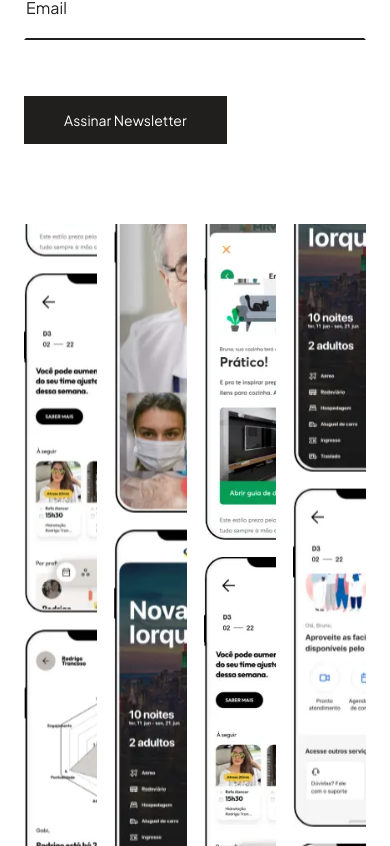
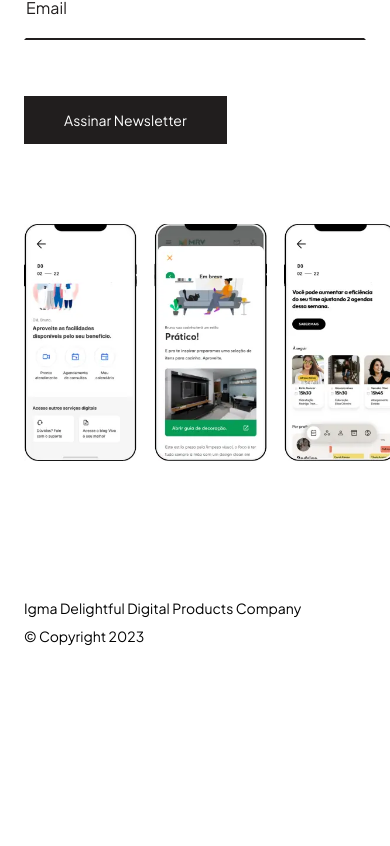
Before and after one commit to EdiJunior88/Igma_Teste_FrontEnd, a React (Vite) app in the folder app/: page / in a window 390 px wide. Shown: the part 2458-3304 px from the top of the page. After the commit the page ends 3184 px from the top, so only its background shows below. Built offline with nearby package versions, Linux system fonts and the light colour scheme.

Commit message:
- Página concluída no modo (360px a 1024px) - Adição dos componentes: GalleryMobile.tsx InfiniteLooperMobile.tsx - Ajuste do arquivo Gallery.css para incluir um media querie

```diff
--- a/app/src/components/Footer.tsx
+++ b/app/src/components/Footer.tsx
@@ -3,7 +3,7 @@ const Footer = () => {
   const textFooterCopyright = "© Copyright 2023";
 
   return (
-    <div className="mx-6 flex justify-between lg:mx-0 lg:pb-20 lg:pt-10 lg:text-sm lg:font-normal xl:text-base">
+    <div className="mx-6 flex flex-col justify-between gap-2 pb-20 pt-10 text-sm font-normal lg:mx-0 lg:flex-row lg:gap-0 lg:pb-20 lg:pt-10 lg:text-sm lg:font-normal xl:text-base">
       <div>{textFooter}</div>
       <div>{textFooterCopyright}</div>
     </div>
--- /dev/null
+++ b/app/src/components/GalleryMobile.tsx
@@ -0,0 +1,38 @@
+import ImageComponent from "./ImageComponent";
+import InfiniteLooperMobile from "./InfiniteLooperMobile";
+import "@/css/gallery.css";
+
+import ImageCelular1 from "@/assets/celular1.webp";
+import ImageCelular2 from "@/assets/celular2.webp";
+import ImageCelular3 from "@/assets/celular3.webp";
+import ImageCelular4 from "@/assets/celular4.webp";
+import ImageCelular5 from "@/assets/celular5.webp";
+import ImageCelular6 from "@/assets/celular6.webp";
+
+const GalleryMobile = () => {
+  const images = [
+    ImageCelular1,
+    ImageCelular2,
+    ImageCelular3,
+    ImageCelular4,
+    ImageCelular5,
+    ImageCelular6,
+  ];
+
+  return (
+    <div className="flex flex-row">
+      <InfiniteLooperMobile speed={5} direction="left">
+        {images.map((image, index) => (
+          <ImageComponent
+            key={index}
+            src={image}
+            alt={`imagem celular ${index + 1}`}
+            className="image-component w-[113px]"
+          />
+        ))}
+      </InfiniteLooperMobile>
+    </div>
+  );
+};
+
+export default GalleryMobile;
--- /dev/null
+++ b/app/src/components/InfiniteLooperMobile.tsx
@@ -0,0 +1,87 @@
+import React, { useState, useEffect, useRef, useCallback } from "react";
+
+function InfiniteLooperMobile({
+  speed,
+  direction,
+  children,
+}: {
+  speed: number;
+  direction: "right" | "left";
+  children: React.ReactNode;
+}) {
+  const [looperInstances, setLooperInstances] = useState(1);
+  const outerRef = useRef<HTMLDivElement>(null);
+  const innerRef = useRef<HTMLDivElement>(null);
+
+  function resetAnimation() {
+    if (innerRef?.current) {
+      innerRef.current.setAttribute("data-animate", "false");
+
+      setTimeout(() => {
+        if (innerRef?.current) {
+          innerRef.current.setAttribute("data-animate", "true");
+        }
+      }, 10);
+    }
+  }
+
+  const setupInstances = useCallback(() => {
+    if (!innerRef?.current || !outerRef?.current) return;
+
+    const { width } = innerRef.current.getBoundingClientRect();
+
+    const { width: parentWidth } = outerRef.current.getBoundingClientRect();
+
+    const widthDeficit = parentWidth - width;
+
+    const instanceWidth = width / innerRef.current.children.length;
+
+    if (instanceWidth === 0) {
+      return setLooperInstances(1);
+    }
+
+    if (widthDeficit) {
+      setLooperInstances(
+        looperInstances + Math.ceil(widthDeficit / instanceWidth) + 1,
+      );
+    }
+
+    resetAnimation();
+  }, [looperInstances]);
+
+  /*
+      6 instances, 200 each = 1200
+      parent = 1700
+    */
+
+  useEffect(() => setupInstances(), [setupInstances]);
+
+  useEffect(() => {
+    window.addEventListener("resize", setupInstances);
+
+    return () => {
+      window.removeEventListener("resize", setupInstances);
+    };
+  }, [looperInstances, setupInstances]);
+
+  return (
+    <div className="looper" ref={outerRef}>
+      <div className="looper__innerList" ref={innerRef} data-animate="true">
+        {[...Array(looperInstances)].map((_, ind) => (
+          <div
+            key={ind}
+            className="looper__listInstance"
+            style={{
+              animationDuration: `${speed}s`,
+              animationDirection: direction === "right" ? "reverse" : "normal",
+            }}
+          >
+            {children}
+          </div>
+        ))}
+      </div>
+    </div>
+  );
+}
+
+export default InfiniteLooperMobile;
--- a/app/src/components/Section.tsx
+++ b/app/src/components/Section.tsx
@@ -25,9 +25,13 @@ import LogoIDB from "@/assets/idb.svg";
 import LogoMRV from "@/assets/mrv.svg";
 import LogoNeoEnergetica from "@/assets/neoenergia.svg";
 import Loading from "@/assets/loading.svg";
+import GalleryMobile from "./GalleryMobile";
 
 const Section = () => {
   const [isSubmitting, setIsSubmitting] = useState(false);
+
+  const isMobileView = window.innerWidth >= 300 && window.innerWidth < 1024;
+  console.log(isMobileView);
 
   const textIntro = "Prazer, somos";
   const textDescription =
@@ -61,7 +65,7 @@ const Section = () => {
     <>
       <section className="auto-rows-auto content-center items-center justify-center xl:grid xl:grid-flow-row-dense xl:grid-cols-2">
         <div className="flex flex-col lg:col-span-2 lg:grid lg:grid-cols-2 lg:px-14 lg:pb-20 lg:pt-6 xl:px-[102px] xl:pt-[120px]">
-          <div className="relative order-last">
+          <div className="relative order-last lg:order-none">
             <ImageComponent
               src={ImageLavaSection}
               alt="image lava"
@@ -112,8 +116,8 @@ const Section = () => {
           </div>
         </div>
 
-        <div className="mx-6 lg:col-span-2 lg:flex lg:items-center lg:justify-between lg:pb-20 xl:pb-16">
-          <div className="lg:col-span-1 lg:flex lg:w-[300px] lg:flex-col xl:w-72">
+        <div className="lg:col-span-2 lg:flex lg:items-center lg:justify-between lg:pb-20 xl:pb-16">
+          <div className="mx-6 lg:col-span-1 lg:flex lg:w-[300px] lg:flex-col xl:w-72">
             <TextComponent
               text={textTitleNewsletter}
               className="pb-12 pt-20 text-sm font-normal leading-[120%] lg:pb-0 lg:pt-0 lg:text-left lg:text-sm lg:font-normal lg:leading-[120%] xl:text-base"
@@ -224,8 +228,8 @@ const Section = () => {
             </Formik>
           </div>
 
-          <div className="py-20 lg:w-[542px] lg:py-0 xl:w-auto">
-            <Gallery />
+          <div className="pl-6 py-20 lg:w-[542px] lg:py-0 xl:w-auto">
+            {isMobileView ? <GalleryMobile /> : <Gallery />}
           </div>
         </div>
       </section>
--- a/app/src/css/gallery.css
+++ b/app/src/css/gallery.css
@@ -5,6 +5,15 @@
   }
   to {
     transform: translateY(-100%);
+  }
+}
+
+@keyframes slideAnimMobile {
+  from {
+    transform: translateX(0%);
+  }
+  to {
+    transform: translateX(-100%);
   }
 }
 
@@ -31,3 +40,41 @@
   animation: none;
   padding-bottom: 17px;
 }
+
+@media ((width>= 360px) and (width < 1024px)) {
+  /* Looper styles */
+  @keyframes slideAnimMobile {
+    from {
+      transform: translateX(0%);
+    }
+    to {
+      transform: translateX(-100%);
+    }
+  }
+
+  .looper {
+    width: 100%;
+    height: auto;
+    overflow: hidden;
+  }
+
+  .looper__innerList {
+    display: flex;
+    flex-direction: row;
+    justify-content: center;
+    width: fit-content;
+  }
+
+  .looper__innerList[data-animate="true"] .looper__listInstance {
+    animation: slideAnimMobile linear infinite;
+  }
+
+  .looper__listInstance {
+    display: flex;
+    flex-direction: row;
+    width: max-content;
+    gap: 17px;
+    padding-right: 17px;
+    animation: none;
+  }
+}
```
